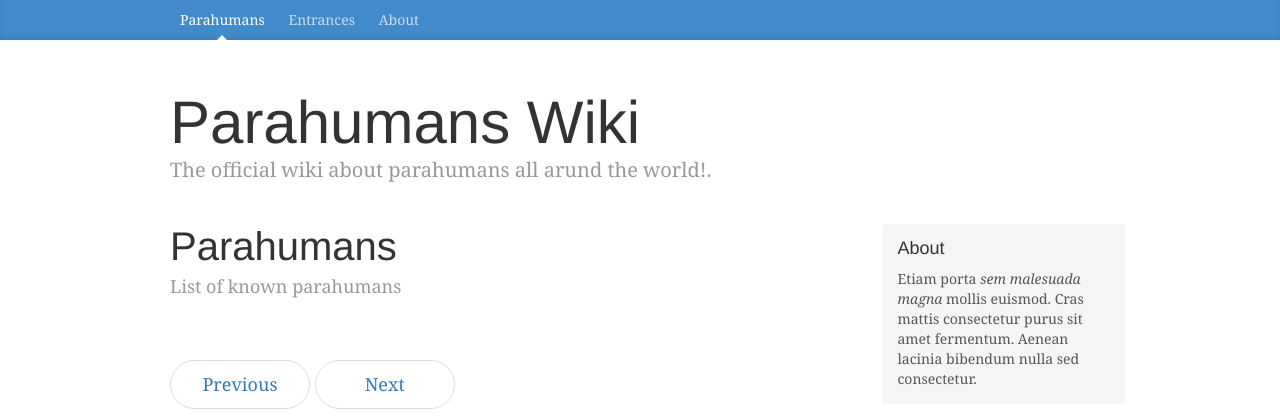
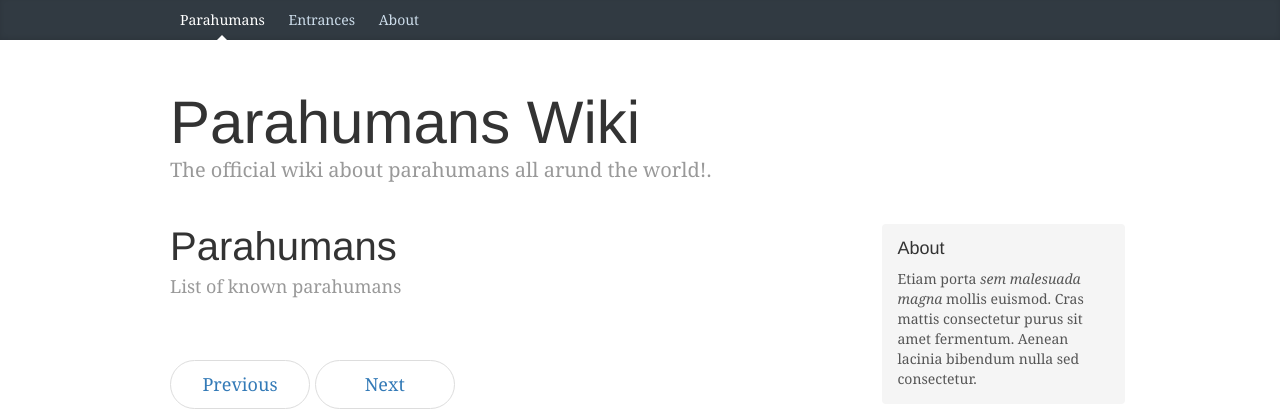
Before and after one commit to leonardogutierrezh/rolblog, a Django app: page / in a window 1280 px wide. Shown: the top 420 px of the page. Run offline with Django 3.2, Linux system fonts and the light colour scheme; data that the repository does not hold is empty; some libraries are stand-ins or nearby versions.

Commit message:
header color

```diff
--- a/static/css/blog.css
+++ b/static/css/blog.css
@@ -36,7 +36,7 @@ h6, .h6 {
  */
 
 .blog-masthead {
-  background-color: #428bca;
+  background-color: #313a42;
   -webkit-box-shadow: inset 0 -2px 5px rgba(0,0,0,.1);
           box-shadow: inset 0 -2px 5px rgba(0,0,0,.1);
 }
```
